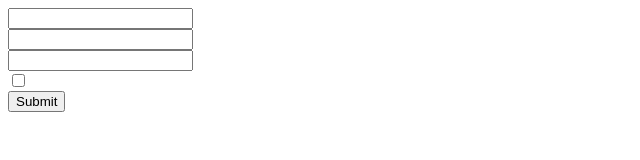
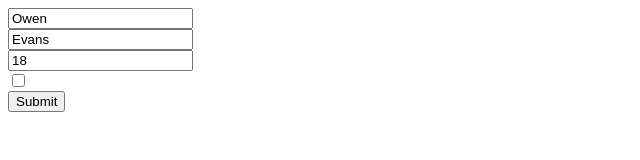
Before and after one commit to RiFactor/react-hook-form-demo, a React (Vite) app: page / in a window 1280 px wide. Shown: the top 160 px of the page, without its empty margins (0-640 px from the left). Built offline with nearby package versions, Linux system fonts and the light colour scheme.

Commit message:
Mock api

```diff
--- a/src/app.tsx
+++ b/src/app.tsx
@@ -4,6 +4,7 @@ import { yupResolver } from "@hookform/resolvers/yup";
 import yup from "./yup.config";
 import Form from "./form";
 import Input from "./input";
+import mockApi from "./mockAPI";
 
 export interface IProps {}
 
@@ -30,11 +31,16 @@ const schema = yup
 const App: FC<IProps> = props => {
   const {} = props;
 
-  const methods = useForm<TField>({ resolver: yupResolver(schema) });
+  const methods = useForm<TField>({
+    resolver: yupResolver(schema),
+    defaultValues: async () => await mockApi()
+  });
 
   const onSubmit: SubmitHandler<TField> = data => {
     console.log(data);
   };
+
+  console.log(methods.formState.isLoading);
 
   // console.log(methods.formState.errors);
 
--- a/src/mockAPI.tsx
+++ b/src/mockAPI.tsx
@@ -5,8 +5,7 @@ const mockApi = () => {
         resolve({
           firstName: "Owen",
           lastName: "Evans",
-          age: 18,
-          gender: "male"
+          age: 18
         }),
       3000
     );
```
